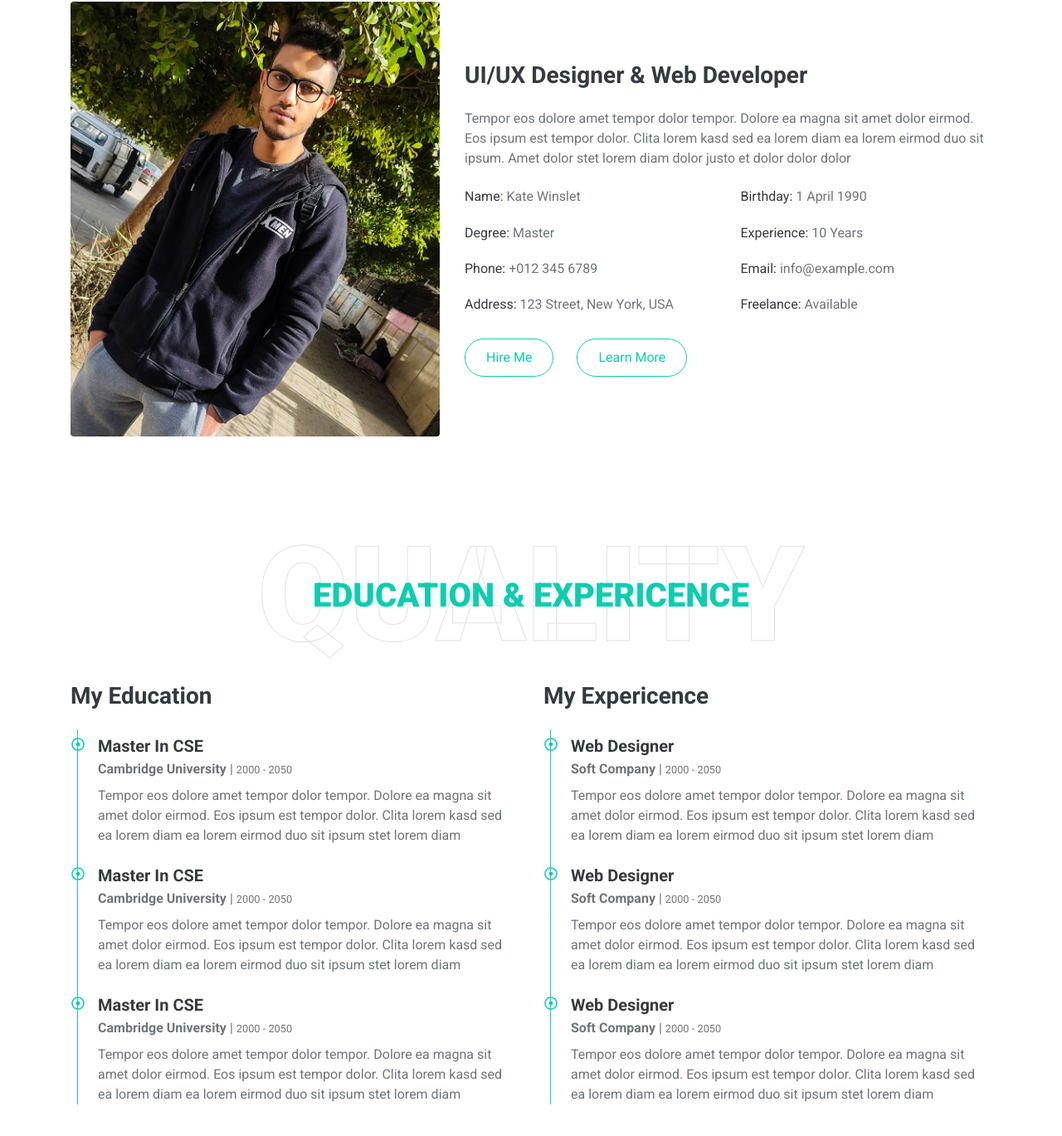
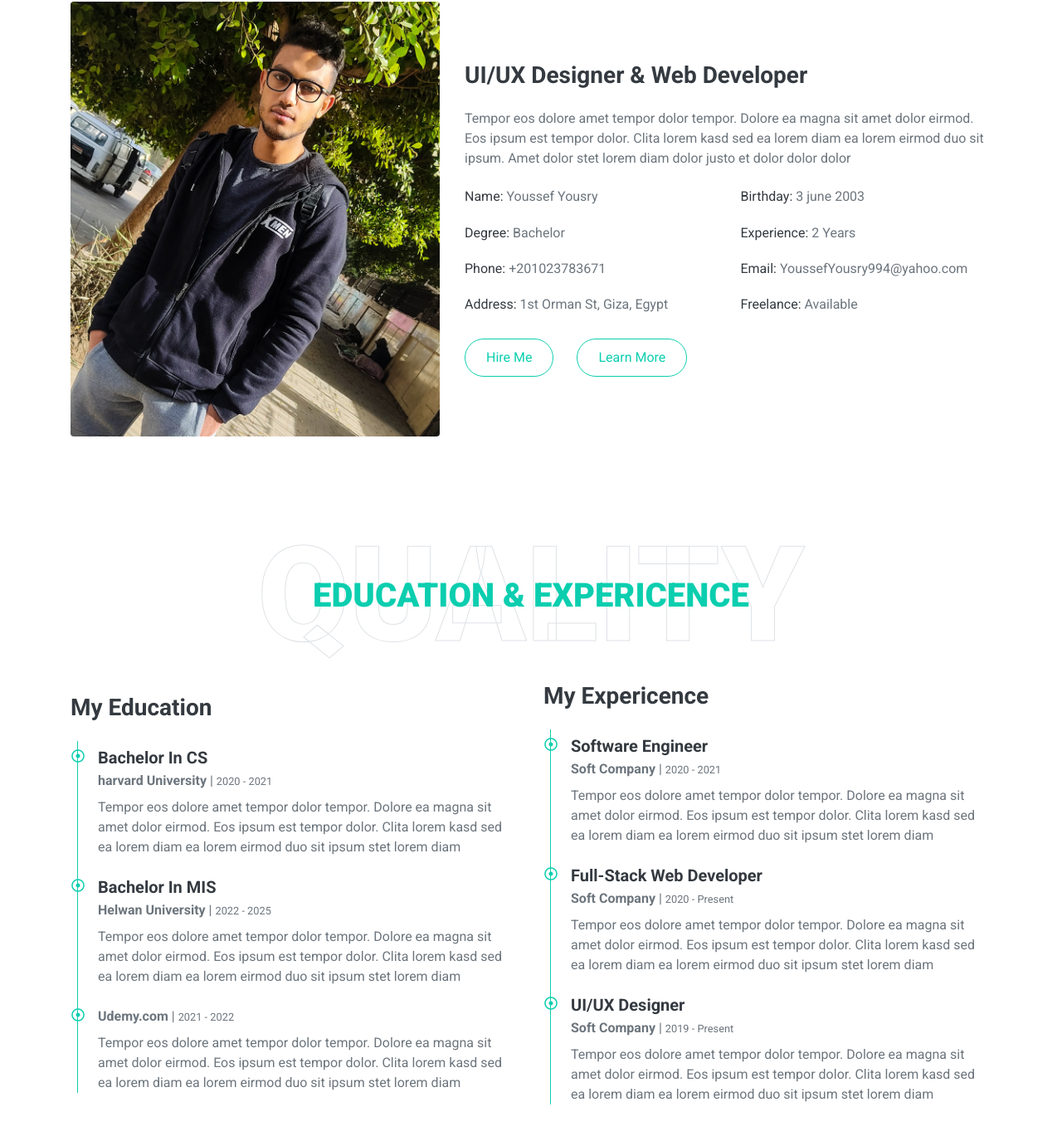
Before and after one commit to YoussefYousry994/my-portfolio, a plain HTML site: page index.html in a window 1280 px wide. Shown: the part 1094-2463 px from the top of the page at 83% size. Drawn offline with nearby package versions, Linux system fonts and the light colour scheme.

Commit message:
Update index.html

```diff
--- a/index.html
+++ b/index.html
@@ -115,13 +115,13 @@
                     <h3 class="mb-4">UI/UX Designer & Web Developer</h3>
                     <p>Tempor eos dolore amet tempor dolor tempor. Dolore ea magna sit amet dolor eirmod. Eos ipsum est tempor dolor. Clita lorem kasd sed ea lorem diam ea lorem eirmod duo sit ipsum. Amet dolor stet lorem diam dolor justo et dolor dolor dolor</p>
                     <div class="row mb-3">
-                        <div class="col-sm-6 py-2"><h6>Name: <span class="text-secondary">Kate Winslet</span></h6></div>
-                        <div class="col-sm-6 py-2"><h6>Birthday: <span class="text-secondary">1 April 1990</span></h6></div>
-                        <div class="col-sm-6 py-2"><h6>Degree: <span class="text-secondary">Master</span></h6></div>
-                        <div class="col-sm-6 py-2"><h6>Experience: <span class="text-secondary">10 Years</span></h6></div>
-                        <div class="col-sm-6 py-2"><h6>Phone: <span class="text-secondary">+012 345 6789</span></h6></div>
-                        <div class="col-sm-6 py-2"><h6>Email: <span class="text-secondary">info@example.com</span></h6></div>
-                        <div class="col-sm-6 py-2"><h6>Address: <span class="text-secondary">123 Street, New York, USA</span></h6></div>
+                        <div class="col-sm-6 py-2"><h6>Name: <span class="text-secondary">Youssef Yousry</span></h6></div>
+                        <div class="col-sm-6 py-2"><h6>Birthday: <span class="text-secondary">3 june 2003</span></h6></div>
+                        <div class="col-sm-6 py-2"><h6>Degree: <span class="text-secondary">Bachelor</span></h6></div>
+                        <div class="col-sm-6 py-2"><h6>Experience: <span class="text-secondary">2 Years</span></h6></div>
+                        <div class="col-sm-6 py-2"><h6>Phone: <span class="text-secondary">+201023783671</span></h6></div>
+                        <div class="col-sm-6 py-2"><h6>Email: <span class="text-secondary">YoussefYousry994@yahoo.com</span></h6></div>
+                        <div class="col-sm-6 py-2"><h6>Address: <span class="text-secondary">1st Orman St, Giza, Egypt</span></h6></div>
                         <div class="col-sm-6 py-2"><h6>Freelance: <span class="text-secondary">Available</span></h6></div>
                     </div>
                     <a href="" class="btn btn-outline-primary mr-4">Hire Me</a>
@@ -146,20 +146,20 @@
                     <div class="border-left border-primary pt-2 pl-4 ml-2">
                         <div class="position-relative mb-4">
                             <i class="far fa-dot-circle text-primary position-absolute" style="top: 2px; left: -32px;"></i>
-                            <h5 class="font-weight-bold mb-1">Master In CSE</h5>
-                            <p class="mb-2"><strong>Cambridge University</strong> | <small>2000 - 2050</small></p>
+                            <h5 class="font-weight-bold mb-1">Bachelor In CS</h5>
+                            <p class="mb-2"><strong>harvard University</strong> | <small>2020 - 2021</small></p>
                             <p>Tempor eos dolore amet tempor dolor tempor. Dolore ea magna sit amet dolor eirmod. Eos ipsum est tempor dolor. Clita lorem kasd sed ea lorem diam ea lorem eirmod duo sit ipsum stet lorem diam</p>
                         </div>
                         <div class="position-relative mb-4">
                             <i class="far fa-dot-circle text-primary position-absolute" style="top: 2px; left: -32px;"></i>
-                            <h5 class="font-weight-bold mb-1">Master In CSE</h5>
-                            <p class="mb-2"><strong>Cambridge University</strong> | <small>2000 - 2050</small></p>
+                            <h5 class="font-weight-bold mb-1">Bachelor In MIS</h5>
+                            <p class="mb-2"><strong>Helwan University</strong> | <small>2022 - 2025</small></p>
                             <p>Tempor eos dolore amet tempor dolor tempor. Dolore ea magna sit amet dolor eirmod. Eos ipsum est tempor dolor. Clita lorem kasd sed ea lorem diam ea lorem eirmod duo sit ipsum stet lorem diam</p>
                         </div>
                         <div class="position-relative mb-4">
                             <i class="far fa-dot-circle text-primary position-absolute" style="top: 2px; left: -32px;"></i>
-                            <h5 class="font-weight-bold mb-1">Master In CSE</h5>
-                            <p class="mb-2"><strong>Cambridge University</strong> | <small>2000 - 2050</small></p>
+                            <h5 class="font-weight-bold mb-1"></h5>
+                            <p class="mb-2"><strong>Udemy.com</strong> | <small>2021 - 2022</small></p>
                             <p>Tempor eos dolore amet tempor dolor tempor. Dolore ea magna sit amet dolor eirmod. Eos ipsum est tempor dolor. Clita lorem kasd sed ea lorem diam ea lorem eirmod duo sit ipsum stet lorem diam</p>
                         </div>
                     </div>
@@ -169,20 +169,20 @@
                     <div class="border-left border-primary pt-2 pl-4 ml-2">
                         <div class="position-relative mb-4">
                             <i class="far fa-dot-circle text-primary position-absolute" style="top: 2px; left: -32px;"></i>
-                            <h5 class="font-weight-bold mb-1">Web Designer</h5>
-                            <p class="mb-2"><strong>Soft Company</strong> | <small>2000 - 2050</small></p>
+                            <h5 class="font-weight-bold mb-1">Software Engineer</h5>
+                            <p class="mb-2"><strong>Soft Company</strong> | <small>2020 - 2021</small></p>
                             <p>Tempor eos dolore amet tempor dolor tempor. Dolore ea magna sit amet dolor eirmod. Eos ipsum est tempor dolor. Clita lorem kasd sed ea lorem diam ea lorem eirmod duo sit ipsum stet lorem diam</p>
                         </div>
                         <div class="position-relative mb-4">
                             <i class="far fa-dot-circle text-primary position-absolute" style="top: 2px; left: -32px;"></i>
-                            <h5 class="font-weight-bold mb-1">Web Designer</h5>
-                            <p class="mb-2"><strong>Soft Company</strong> | <small>2000 - 2050</small></p>
+                            <h5 class="font-weight-bold mb-1">Full-Stack Web Developer</h5>
+                            <p class="mb-2"><strong>Soft Company</strong> | <small>2020 - Present</small></p>
                             <p>Tempor eos dolore amet tempor dolor tempor. Dolore ea magna sit amet dolor eirmod. Eos ipsum est tempor dolor. Clita lorem kasd sed ea lorem diam ea lorem eirmod duo sit ipsum stet lorem diam</p>
                         </div>
                         <div class="position-relative mb-4">
                             <i class="far fa-dot-circle text-primary position-absolute" style="top: 2px; left: -32px;"></i>
-                            <h5 class="font-weight-bold mb-1">Web Designer</h5>
-                            <p class="mb-2"><strong>Soft Company</strong> | <small>2000 - 2050</small></p>
+                            <h5 class="font-weight-bold mb-1">UI/UX Designer</h5>
+                            <p class="mb-2"><strong>Soft Company</strong> | <small>2019 - Present</small></p>
                             <p>Tempor eos dolore amet tempor dolor tempor. Dolore ea magna sit amet dolor eirmod. Eos ipsum est tempor dolor. Clita lorem kasd sed ea lorem diam ea lorem eirmod duo sit ipsum stet lorem diam</p>
                         </div>
                     </div>
```
